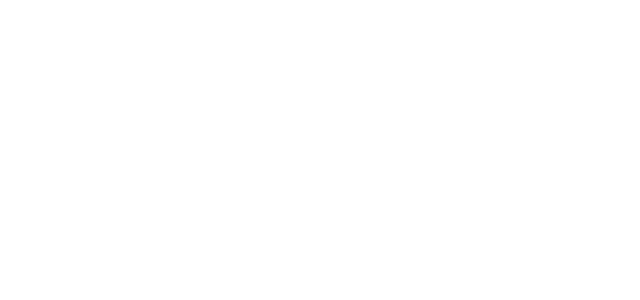
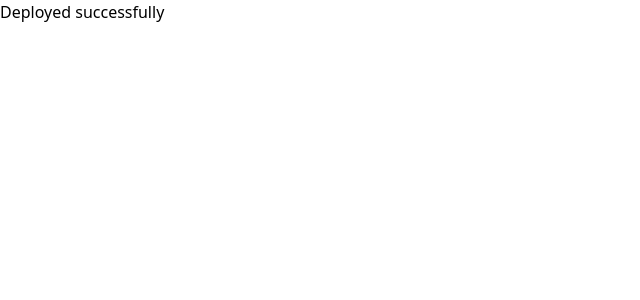
Before and after one commit to Gokulpandi678/tickNtrip, a React app: page / in a window 1280 px wide. Before the commit this address had no page. Shown: the top 300 px of the page, without its empty margins (0-640 px from the left). Built offline with nearby package versions, Linux system fonts and the light colour scheme; the HTML template or start-up script is replaced by a standard one.

Commit message:
update app.jsx for deployment checking

```diff
--- a/src/App.jsx
+++ b/src/App.jsx
@@ -6,6 +6,7 @@
 const App = () => {
   return (
     <div className="min-h-screen">
+      <h1>Deployed successfully</h1>
       <BrowserRouter>
         <Routes>
           <Route path="/login" element={<Login />} />
```
